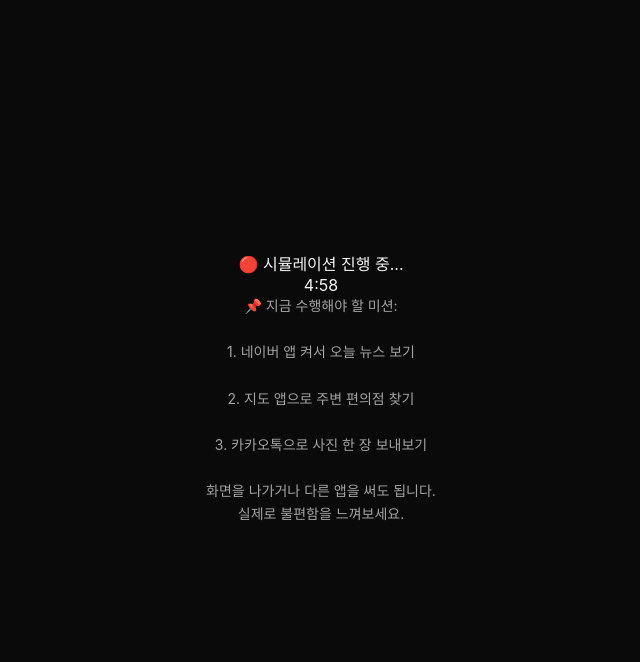
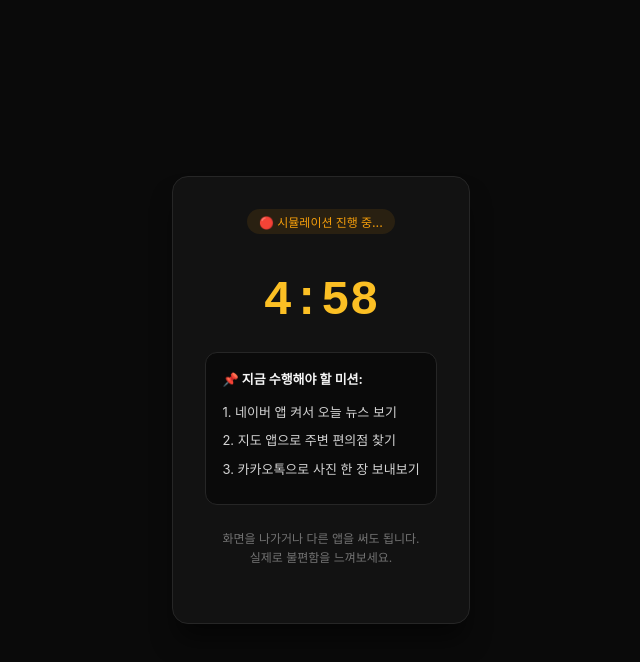
Before and after one commit to uzuson-max/what-if-simulator, a Next.js app: page / in a window 1280 px wide. Both pictures are taken after a click on the button "5분 체험 시작하기". Shown: the top 662 px of the page, without its empty margins (319-959 px from the left). Built offline with nearby package versions, Linux system fonts and the light colour scheme.

Commit message:
Update page.tsx

```diff
--- a/app/page.tsx
+++ b/app/page.tsx
@@ -32,54 +32,53 @@
   };
 
   return (
-    <main className="min-h-screen bg-neutral-950 text-neutral-100 flex flex-col items-center justify-center p-6 select-none">
-      <div className="max-w-md w-full bg-neutral-900 border border-neutral-800 rounded-2xl p-8 shadow-2xl">
-
+    <main>
+      <div className="card">
         {!started ? (
           <>
-            <span className="text-xs font-semibold tracking-wider text-amber-500 uppercase">What If? Experiment #1</span>
-            <h1 className="text-2xl font-bold mt-2 mb-4">SLOW INTERNET</h1>
-            <p className="text-neutral-400 text-sm leading-relaxed mb-6">
-              지금 당장 스마트폰 인터넷 속도가 <strong className="text-neutral-200">256Kbps</strong>로 떨어진다면 어떤 일이 벌어질까요?
+            <span className="tag">What If? Experiment #1</span>
+            <h1>SLOW INTERNET</h1>
+            <p>
+              지금 당장 스마트폰 인터넷 속도가 <strong>256Kbps</strong>로 떨어진다면 어떤 일이 벌어질까요?
               <br /><br />
               5분 동안 평소처럼 폰을 만져보며 극한의 답답함을 직접 체험해보세요.
             </p>
             <button
               onClick={() => setStarted(true)}
-              className="w-full bg-amber-500 hover:bg-amber-400 text-neutral-950 font-bold py-3.5 px-4 rounded-xl transition duration-200 cursor-pointer"
+              className="btn-primary"
             >
               5분 체험 시작하기
             </button>
           </>
         ) : !finished ? (
-          <div className="text-center py-6">
-            <span className="inline-block px-3 py-1 bg-amber-500/10 text-amber-500 text-xs font-medium rounded-full mb-4 animate-pulse">
+          <div className="text-center">
+            <span className="badge">
               🔴 시뮬레이션 진행 중...
             </span>
-            <div className="text-5xl font-mono font-bold tracking-tight mb-6 text-amber-400">
+            <div className="timer">
               {formatTime(timeLeft)}
             </div>
 
-            <div className="bg-neutral-950 border border-neutral-800 rounded-xl p-4 text-left text-sm space-y-2 text-neutral-300 mb-6">
-              <p className="font-semibold text-neutral-100 mb-2">📌 지금 수행해야 할 미션:</p>
+            <div className="mission-box">
+              <p style={{ fontWeight: 'bold', color: '#f5f5f5', marginBottom: '12px' }}>📌 지금 수행해야 할 미션:</p>
               <p>1. 네이버 앱 켜서 오늘 뉴스 보기</p>
               <p>2. 지도 앱으로 주변 편의점 찾기</p>
               <p>3. 카카오톡으로 사진 한 장 보내보기</p>
             </div>
 
-            <p className="text-xs text-neutral-500">
+            <p style={{ fontSize: '12px', color: '#737373' }}>
               화면을 나가거나 다른 앱을 써도 됩니다. <br />실제로 불편함을 느껴보세요.
             </p>
           </div>
         ) : (
-          <div className="text-center py-4">
-            <h2 className="text-xl font-bold mb-2">🎉 5분 체험 종료!</h2>
-            <p className="text-neutral-400 text-sm mb-6">
+          <div className="text-center">
+            <h2 style={{ fontSize: '20px' }}>🎉 5분 체험 종료!</h2>
+            <p>
               인터넷 제한 상황에서 무사히(?) 살아남으셨습니다.<br />
               생각보다 엄청 답답하셨죠? 이 답답함을 친구에게도 선물해보세요!
             </p>
 
-            <div className="space-y-3 mb-6">
+            <div style={{ display: 'flex', flexDirection: 'column', gap: '12px', marginBottom: '20px' }}>
               <button
                 onClick={async () => {
                   const shareData = {
@@ -98,9 +97,10 @@
                     console.log('공유 취소됨');
                   }
                 }}
-                className="w-full bg-amber-500 hover:bg-amber-400 text-neutral-950 font-bold py-3.5 px-4 rounded-xl transition duration-200 cursor-pointer text-sm flex items-center justify-center gap-2"
+                className="btn-primary"
+                style={{ fontSize: '14px' }}
               >
-                <span>📤 친구에게 이 고통(?) 공유하기</span>
+                📤 친구에게 이 고통(?) 공유하기
               </button>
 
               <button
@@ -108,7 +108,7 @@
                   navigator.clipboard.writeText(window.location.href);
                   alert('링크가 클립보드에 복사되었습니다!');
                 }}
-                className="w-full bg-neutral-800 hover:bg-neutral-700 text-neutral-300 font-medium py-2.5 px-4 rounded-xl transition duration-200 text-xs"
+                className="btn-secondary"
               >
                 🔗 링크 복사하기
               </button>
@@ -120,13 +120,12 @@
                 setTimeLeft(300);
                 setFinished(false);
               }}
-              className="text-neutral-500 hover:text-neutral-300 text-xs transition duration-200 underline"
+              className="link-btn"
             >
               처음으로 돌아가기
             </button>
           </div>
         )}
-
       </div>
     </main>
   );
```
